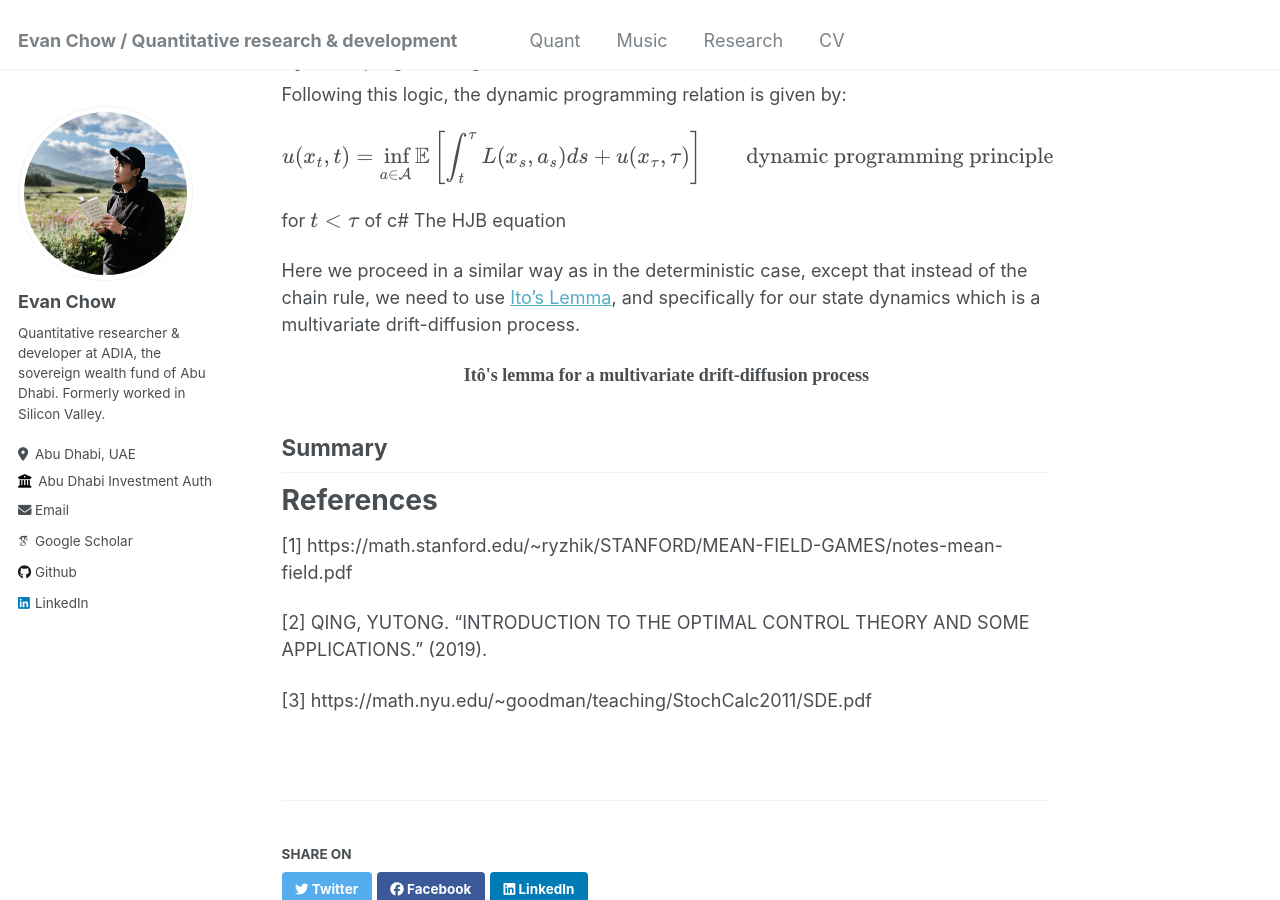
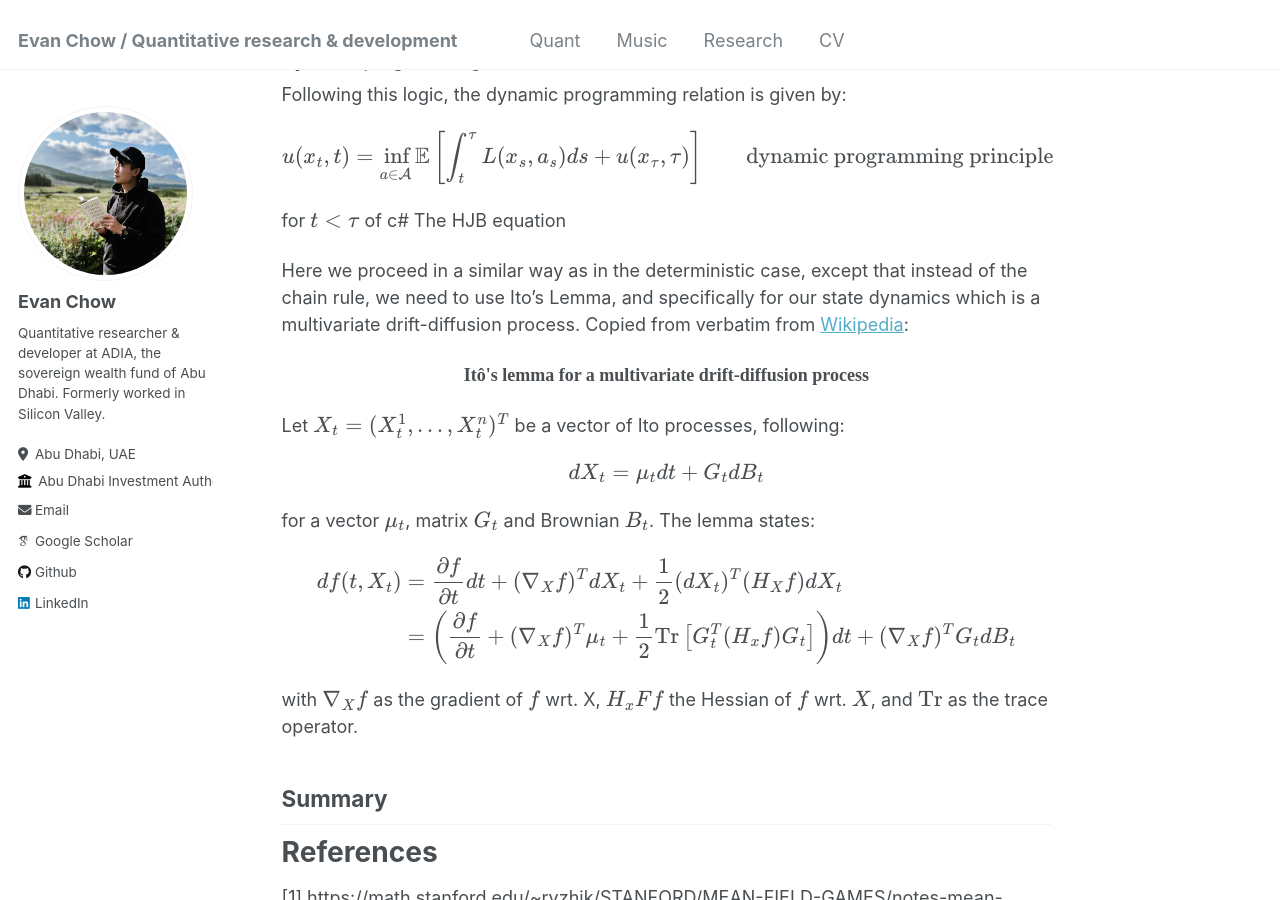
Before and after one commit to evnchw/evnchw.github.io, a Jekyll site: the page built from _quant/refresher_hjb.md, in a window 1280 px wide and 900 px high, scrolled down 6333 px. Built offline with Jekyll 4.4.1, drawn with Linux system fonts in a browser that asks for light colours; some web fonts are replaced.

Commit message:
update quantities

```diff
--- a/_quant/refresher_hjb.md
+++ b/_quant/refresher_hjb.md
@@ -202,10 +202,28 @@ $$
 
 for $$t < \tau$$ of c# The HJB equation
 
-Here we proceed in a similar way as in the deterministic case, except that instead of the chain rule, we need to use [Ito's Lemma](https://en.wikipedia.org/wiki/It%C3%B4%27s_lemma), and specifically for our state dynamics which is a multivariate drift-diffusion process.
+Here we proceed in a similar way as in the deterministic case, except that instead of the chain rule, we need to use Ito's Lemma, and specifically for our state dynamics which is a multivariate drift-diffusion process. Copied from verbatim from [Wikipedia]((https://en.wikipedia.org/wiki/It%C3%B4%27s_lemma)):
 
 <p style="text-align: center; font-weight: bold; font-family: Serif">Itô's lemma for a multivariate drift-diffusion process</p>
 
+Let $$X_t=(X_t^1, \dots, X_t^n)^T$$ be a vector of Ito processes, following:
+
+$$
+\begin{align}
+dX_t &= \mu_t dt + G_t dB_t
+\end{align}
+$$
+
+for a vector $$\mu_t$$, matrix $$G_t$$ and Brownian $$B_t$$. The lemma states:
+
+$$
+\begin{align}
+d f(t, X_t) &= \frac{\partial f}{\partial t} dt + (\nabla_X f)^T dX_t + \frac{1}{2} (dX_t)^T (H_X f) dX_t \\
+&= \left( \frac{\partial f}{\partial t} + (\nabla_X f)^T \mu_t + \frac{1}{2} \text{Tr}\left[G_t^T (H_x f) G_t\right] \right) dt + (\nabla_X f)^T G_t dB_t
+\end{align}
+$$
+
+with $$\nabla_X f$$ as the gradient of $$f$$ wrt. X, $$H_xFf$$ the Hessian of $$f$$ wrt. $$X$$, and $$\text{Tr}$$ as the trace operator.
 
 ## Summary
 
```
